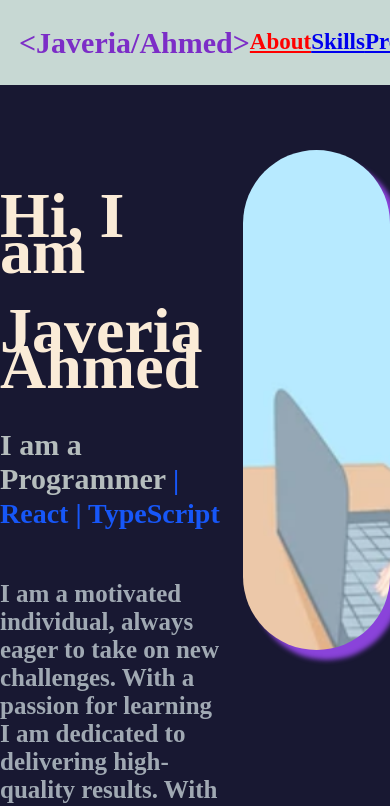
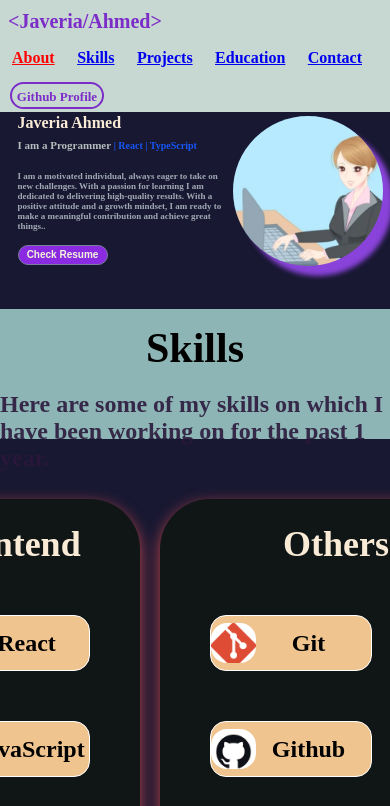
Before and after one commit to Javeria-Ahmed9/Portfolio, a React (Vite) app: page / in a window 390 px wide. Shown: the top 806 px of the page. Built offline with nearby package versions, Linux system fonts and the light colour scheme.

Commit message:
navbar width change.

```diff
--- a/index.html
+++ b/index.html
@@ -4,7 +4,7 @@
     <meta charset="UTF-8" />
     <link rel="icon" type="image/svg+xml" href="/vite.svg" />
     <meta name="viewport" content="width=device-width, initial-scale=1.0" />
-    <title>Javeria Ahmed's Portfolio</title>
+    <title>my portfolio</title>
   </head>
   <body>
     <div id="root"></div>
--- a/src/Intro.css
+++ b/src/Intro.css
@@ -3,9 +3,12 @@
     padding: 0px;
 }
 
-#divContainer {
+#divContainer1 {
     background-color: rgb(24, 24, 50);
     width: 100vw;
+    display: flex;
+    align-items: center;
+    justify-content: center;
     padding-top: 90px;
     height: 85vh;
 }
@@ -79,3 +82,77 @@
 #spId {
     background-color: burlywood;
 }
+
+@media (max-width :768px) {
+    #divContainer1 {
+        height: 20vh;
+        padding-top: 70px;
+    }
+
+
+
+    #intro {
+        margin-left: 10px;
+        height: 200px;
+        width: 210px;
+    }
+
+    #picture {
+        height: 150px;
+        width: 150px;
+        margin-top: 73px;
+        background-size: cover;
+        margin-left: 5px;
+        border-radius: 250px;
+        box-shadow: 10px 10px 5px rgb(138, 67, 218);
+
+    }
+
+    #picture:hover {
+        transform: rotateX(15deg);
+    }
+
+    .name {
+        color: antiquewhite;
+        font-weight: bolder;
+        font-size: 8px;
+        line-height: 10px;
+    }
+
+    #j {
+        font-size: 10px;
+    }
+
+    #profession {
+        font-size: 11px;
+    }
+
+    #detailintro {
+        color: rgba(240, 255, 255, 0.63);
+        margin-top: 20px;
+        font-size: 9px;
+        margin-bottom: 13px;
+    }
+
+    #resume {
+        height: 20px;
+        width: 90px;
+        background-color: blueviolet;
+        margin-top: 0px;
+        font-size: 10px;
+        border-radius: 12px;
+        border: 1px solid rgb(122, 125, 158);
+        font-weight: bolder;
+
+    }
+
+    #CVlink {
+        font-size: 10px;
+        text-decoration: none;
+        color: beige;
+    }
+
+    #spId {
+        background-color: burlywood;
+    }
+}
--- a/src/Intro.jsx
+++ b/src/Intro.jsx
@@ -6,7 +6,7 @@
 export function Intro() {
   return (
     <div>
-      <div id="divContainer">
+      <div id="divContainer1">
         <div id="intro">
           <div className="name">
             <h1>Hi, I am </h1>
--- a/src/Navbar.jsx
+++ b/src/Navbar.jsx
@@ -12,28 +12,28 @@
       <div id="navbar">
         <h2 id="nameid">&lt;Javeria/Ahmed&gt;</h2>
         <div id="two">
-          <h4>
-            <NavLink style={activeState} to={"/"}>
+          <h4 className="uocp">
+            <NavLink id="opl" style={activeState} to={"/"}>
               About
             </NavLink>
           </h4>
-          <h4>
-            <NavLink style={activeState} to={"/skills"}>
+          <h4 className="uocp">
+            <NavLink id="opl" style={activeState} to={"/skills"}>
               Skills
             </NavLink>
           </h4>
-          <h4>
-            <NavLink style={activeState} to={"/projects"}>
+          <h4 className="uocp">
+            <NavLink id="opl" style={activeState} to={"/projects"}>
               Projects
             </NavLink>
           </h4>
-          <h4>
-            <NavLink style={activeState} to={"/education"}>
+          <h4 className="uocp">
+            <NavLink id="opl" style={activeState} to={"/education"}>
               Education
             </NavLink>
           </h4>
-          <h4>
-            <NavLink style={activeState} to={"/contact"}>
+          <h4 className="uocp">
+            <NavLink id="opl" style={activeState} to={"/contact"}>
               Contact
             </NavLink>
           </h4>
--- a/src/Skills.css
+++ b/src/Skills.css
@@ -4,6 +4,7 @@
     padding-top: 70px;
     background-color: rgb(24, 24, 50);
 }
+
 
 #container {
     padding-top: 30px;
--- a/src/index.css
+++ b/src/index.css
@@ -3,15 +3,15 @@
   padding: 0px;
 }
 
-#mainDiv {
-  background-color: rgb(24, 24, 50);
-}
+
 
 #divContainer {
   display: flex;
   justify-content: center;
   align-content: center;
 }
+
+
 
 #navbar {
   width: 100vw;
@@ -22,23 +22,29 @@
   background-color: rgb(199, 216, 211);
 }
 
+#two {
+  display: flex;
+  width: 600px;
+  padding-left: 12px;
+  justify-content: space-between;
+  font-size: 22px;
+}
+
 #nameid {
   margin-top: 26px;
   font-size: 30px;
-  margin-left: 19px;
+  margin-left: 20px;
   color: rgb(124, 45, 199);
 }
 
 #gihubid {
-
-  margin-top: 26px;
-  margin-right: 38px;
   border: 4px solid rgb(124, 45, 199);
   border-radius: 20px;
   width: 172px;
-  height: 27px;
+  height: 35px;
+  padding-top: 7px;
   text-align: center;
-  padding-top: 2px;
+  margin: 22px 42px;
 
 }
 
@@ -47,9 +53,68 @@
   text-decoration: none;
 }
 
-#two {
-  display: flex;
-  width: 600px;
-  justify-content: space-between;
-  font-size: 22px;
+
+
+@media (max-width: 768px) {
+
+
+  #navbar {
+    display: flex;
+    justify-content: center;
+    align-content: center;
+    flex-direction: column;
+  }
+
+  #nameid {
+    margin: 10px 0px 0px 8px;
+    font-size: 20px;
+    color: rgb(124, 45, 199);
+
+  }
+
+  #gihubid {
+    border: 2px solid rgb(124, 45, 199);
+    border-radius: 20px;
+    width: 90px;
+    height: 23px;
+    text-align: center;
+    margin: 3px 10px;
+    padding-top: 0px;
+
+  }
+
+  #git {
+    font-size: 13px;
+    color: rgb(124, 45, 199);
+    text-decoration: none;
+  }
+
+  /* #gihubid {
+
+    margin-top: 5px;
+    border: 1.5px solid rgb(124, 45, 199);
+    border-radius: 14px;
+    width: 110px;
+    height: 22px;
+
+
+  }
+
+  #git {
+    font-size: 16px;
+  } */
+
+  #two {
+    width: 350px;
+
+  }
+
+  #opl {
+    font-size: 16px;
+  }
+
+  .uocp {
+    margin: 10px 0px 10px 0px;
+
+  }
 }
```
